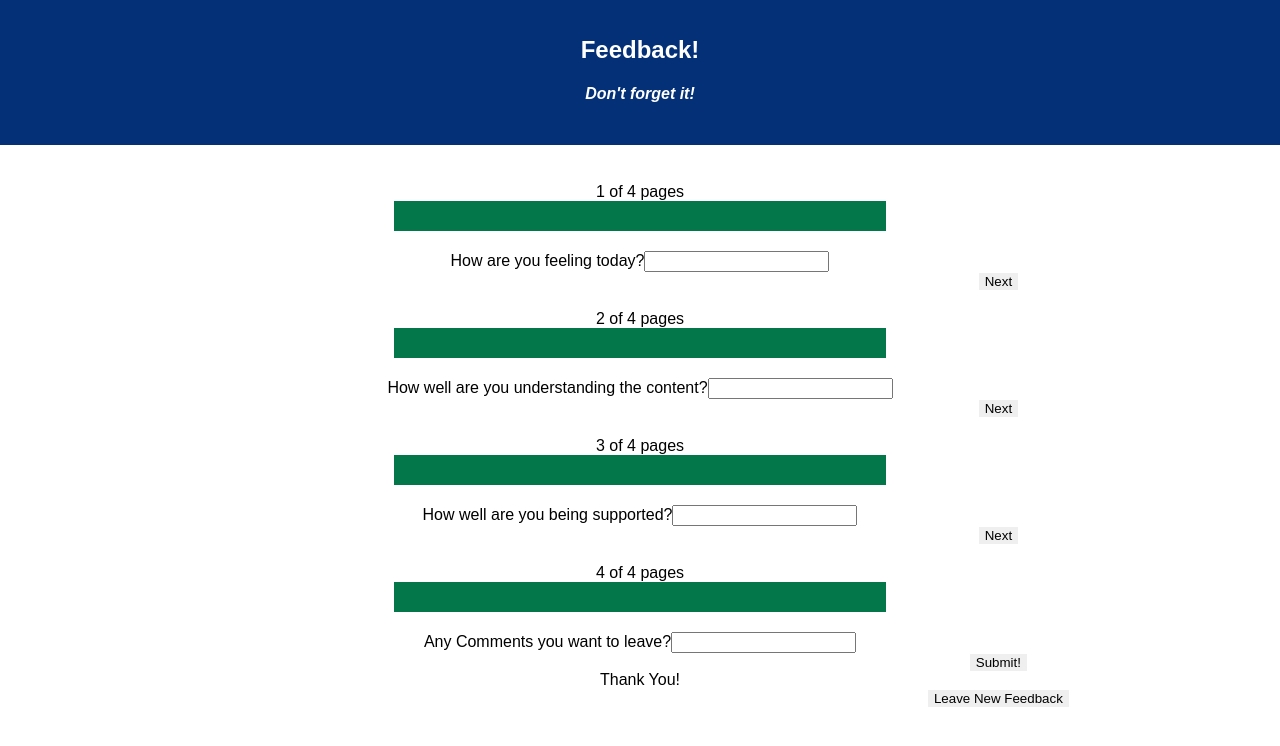
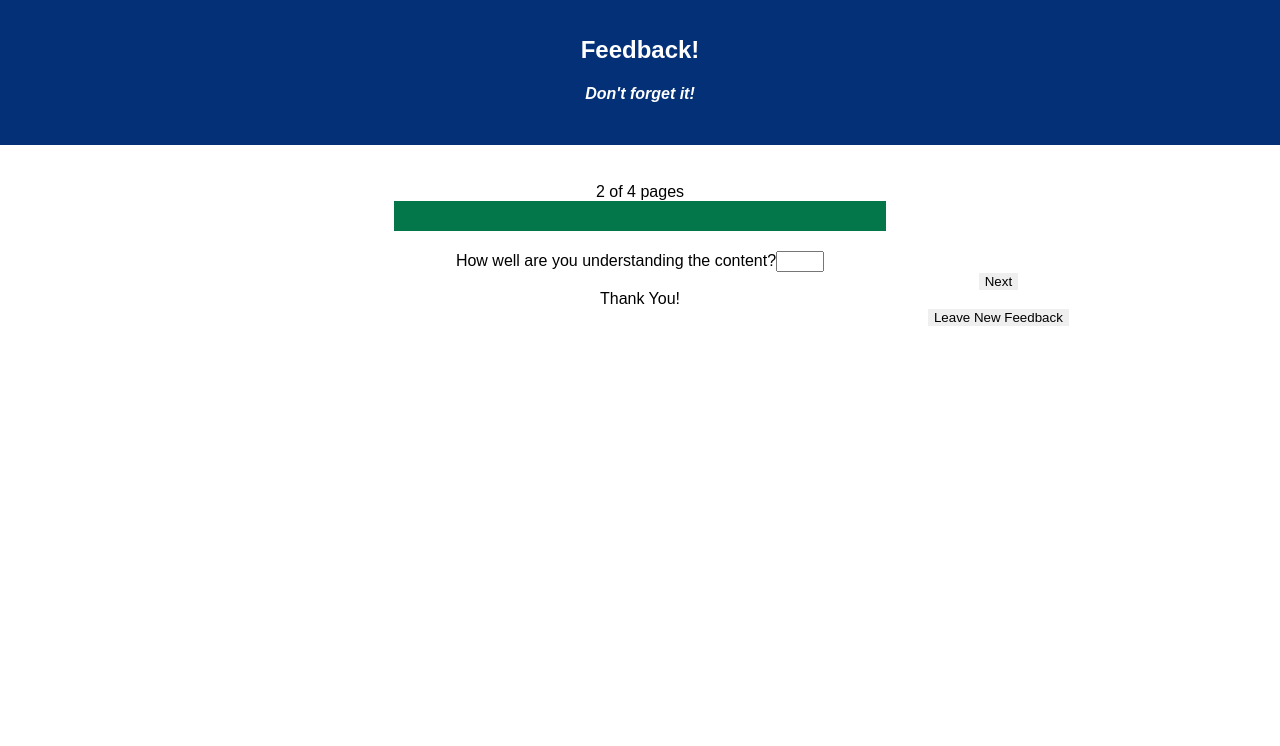
Before and after one commit to thewmh/weekend-challenge-5-feedback-master, a React (Create React App) app: page /#/2 in a window 1280 px wide. Before the commit this address led to /#/. Shown: the top 746 px of the page. Built offline with nearby package versions, Linux system fonts and the light colour scheme.

Commit message:
updated inputs to required, limited numerical inputs to numbers 1-5, using routes to show an individual module vs all at once

```diff
--- a/src/components/App/App.js
+++ b/src/components/App/App.js
@@ -17,10 +17,14 @@ class App extends Component {
           <h4><i>Don't forget it!</i></h4>
         </header>
         <br/>
-        <Feeling />
-        <Understanding />
-        <Support />
-        <Comments />
+        <Router>
+          <div>
+        <Route exact path='/' component={Feeling} />
+        <Route path='/2' component={Understanding} />
+        <Route path='/3' component={Support} />
+        <Route path='/4' component={Comments} />
+          </div>
+        </Router>
           {/* START Page 5 */}
           <div id="thankYou-page" className="wrap">
             <div>
--- a/src/components/Comments/Comments.js
+++ b/src/components/Comments/Comments.js
@@ -12,6 +12,7 @@ class Comments extends Component {
         event.preventDefault();
         console.log('in handleClick for comments');
         this.props.dispatch({type: 'ADD_COMMENTS', payload: this.state});
+        this.props.history.push('/5');
         this.sendFeedback();
     }
 
@@ -49,12 +50,14 @@ class Comments extends Component {
               <div id="comments-form" className="form">
                 <form onSubmit={this.handleClick}>
                   <label>Any Comments you want to leave?</label>
-                  <input type="text" name="comments" onChange={this.handleChange} value={this.state.feeling}/>
+                  <input type="text" name="comments" required onChange={this.handleChange} value={this.state.feeling}/>
+                  <div>
+                        <button type="submit">Submit!</button>
+                    </div>
                 </form>
               </div>
-                <div><button type="submit" value="submit">Submit!</button></div>
-              </div>
             </div>
+          </div>
         );
     }
 }
--- a/src/components/Feeling/Feeling.js
+++ b/src/components/Feeling/Feeling.js
@@ -10,7 +10,8 @@ class Feeling extends Component {
     handleClick = (event) => {
         event.preventDefault();
         console.log('in handleClick for feeling');
-        this.props.dispatch({type: 'ADD_FEELING', payload: this.state})
+        this.props.dispatch({type: 'ADD_FEELING', payload: this.state});
+        this.props.history.push('/2');
     }
 
     handleChange = (event) => {
@@ -32,12 +33,14 @@ class Feeling extends Component {
               <div id="feeling-form" className="form">
                 <form onSubmit={this.handleClick}>
                   <label>How are you feeling today?</label>
-                  <input type="number" name="feeling" onChange={this.handleChange} value={this.state.feeling}/>
+                  <input type="number" name="feeling" min="1" max="5" required onChange={this.handleChange} value={this.state.feeling}/>
+                    <div>
+                        <button type="submit">Next</button>
+                    </div>
                 </form>
               </div>
-                <div><button type="submit" value="submit" >Next</button></div>
-              </div>
             </div>
+          </div>
         );
     }
 }
--- a/src/components/Support/Support.js
+++ b/src/components/Support/Support.js
@@ -10,7 +10,8 @@ class Support extends Component {
     handleClick = (event) => {
         event.preventDefault();
         console.log('in handleClick for support');
-        this.props.dispatch({type: 'ADD_SUPPORT', payload: this.state})
+        this.props.dispatch({type: 'ADD_SUPPORT', payload: this.state});
+        this.props.history.push('/4');
     }
 
     handleChange = (event) => {
@@ -32,12 +33,14 @@ class Support extends Component {
               <div id="support-form" className="form">
                 <form onSubmit={this.handleClick}>
                   <label>How well are you being supported?</label>
-                  <input type="number" name="support" onChange={this.handleChange} value={this.state.feeling}/>
+                  <input type="number" name="support" min="1" max="5" required onChange={this.handleChange} value={this.state.feeling}/>
+                  <div>
+                        <button type="submit">Next</button>
+                    </div>
                 </form>
               </div>
-                <div><button type="submit" value="submit" >Next</button></div>
-              </div>
             </div>
+          </div>
         );
     }
 }
--- a/src/components/Understanding/Understanding.js
+++ b/src/components/Understanding/Understanding.js
@@ -10,7 +10,8 @@ class Understanding extends Component {
     handleClick = (event) => {
         event.preventDefault();
         console.log('in handleClick for understanding');
-        this.props.dispatch({type: 'ADD_UNDERSTANDING', payload: this.state})
+        this.props.dispatch({type: 'ADD_UNDERSTANDING', payload: this.state});
+        this.props.history.push('/3');
     }
 
     handleChange = (event) => {
@@ -32,12 +33,14 @@ class Understanding extends Component {
               <div id="understanding-form" className="form">
                 <form onSubmit={this.handleClick}>
                   <label>How well are you understanding the content?</label>
-                  <input type="number" name="understanding" onChange={this.handleChange} value={this.state.feeling}/>
+                  <input type="number" name="understanding" min="1" max="5" required onChange={this.handleChange} value={this.state.feeling}/>
+                  <div>
+                        <button type="submit">Next</button>
+                    </div>
                 </form>
               </div>
-                <div><button type="submit" value="submit" >Next</button></div>
-              </div>
             </div>
+          </div>
         );
     }
 }
--- a/src/index.js
+++ b/src/index.js
@@ -32,6 +32,9 @@ const feedbackReducer = (state=emptyState, action) => {
         case 'ADD_COMMENTS':
             state.comments = action.payload.comments
             break;
+        case 'EMPTY_STATE':
+            state = emptyState
+            break;
         default:
             return state;
     }
```
